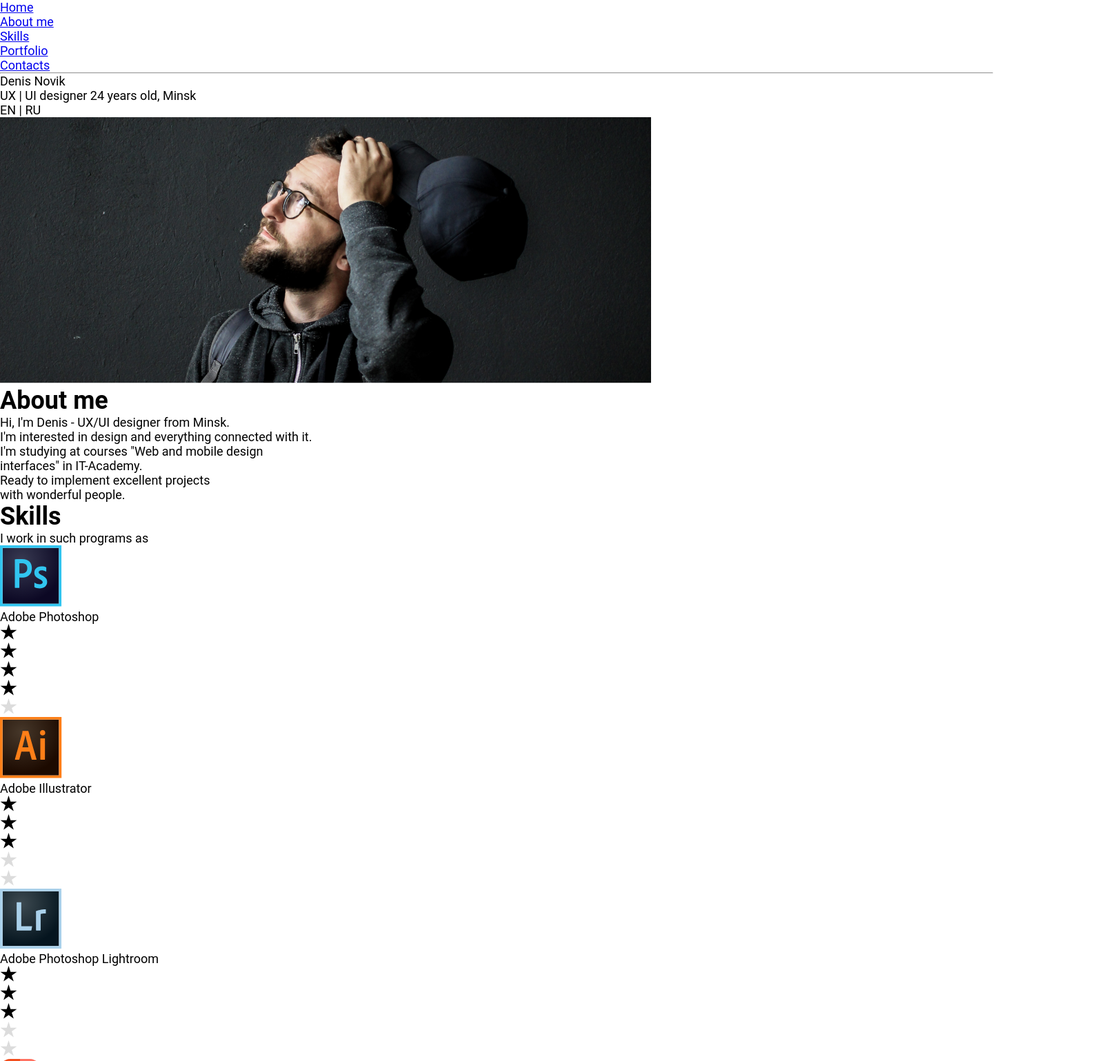
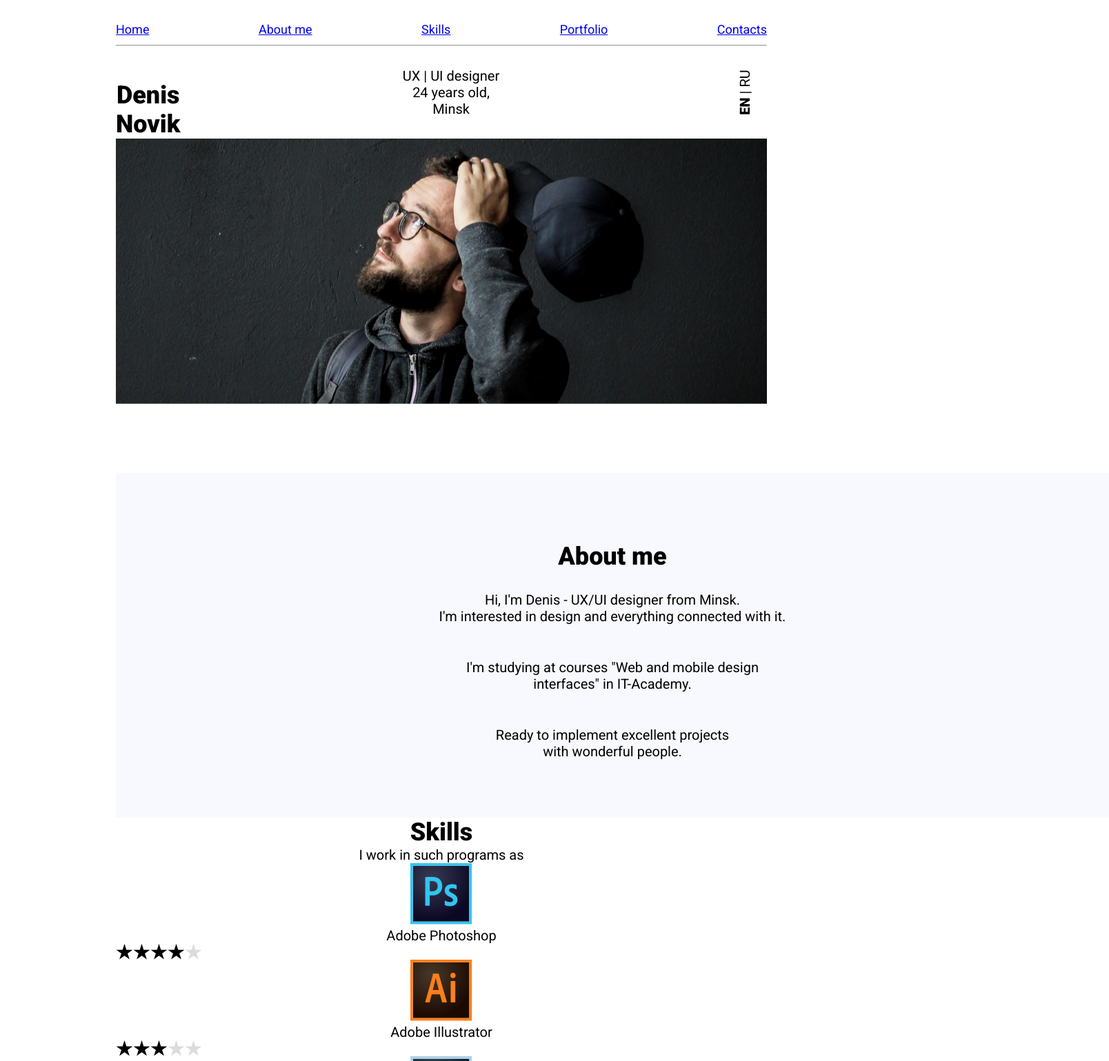
Before and after one commit to Nikita2448/sit, a plain HTML site: page less23/index.html in a window 1280 px wide. Shown: the top 1539 px of the page at 69% size, 1608 px wide, since content can reach past the window. Drawn offline with Linux system fonts and the light colour scheme.

Commit message:
Add files via upload

```diff
--- a/less23/css/style.css
+++ b/less23/css/style.css
@@ -1,16 +1,117 @@
-
+@import url('https://fonts.googleapis.com/css2?family=Roboto:wght@100;400;900&display=swap');
 *{
     padding: 0;
     margin: 0;
     box-sizing: border-box;
 }
 body{
-    width: 1440px;
-    height: 2400px;
+    width: 100%;
     font-size: 18px;
     font-family: 'Roboto', sans-serif;
+    text-align: center;
+
 }
-.container{
+
+h2 {
+    font-family: Roboto;
+    font-weight: 900;
+    font-size: 36px;
+    line-height: 42px;
+}
+.conteiner{
+    max-width: 944px;
+    width: 100%;
+    margin:0 auto;
+}
+nav {
+    width:100%;
+}
+
+.menu-inf{
+    display: flex;
+    justify-content: space-between;
+    width: 100%;
+    padding-top: 32px;
+    padding-bottom: 12px;
+    list-style: none;
+}
+hr{
     width: 944px;
-    height: 100%;
+    margin: auto auto;
 }
+.name{
+    width: 133px;
+    height: 112px;
+
+}
+.name p{
+    font-size: 48px;
+    font-weight: 900;
+    width: 145px;
+}
+.shor-about-me{
+    margin-top: 40px;
+    width: 163px;
+    height: 88px;
+}
+.shor-about-me p{
+    width: 163px;
+    height: 88px;
+}
+.language{
+    transform: rotate(-90deg);
+    font-size: 20px;
+}
+.language span{
+    font-weight: 900;
+}
+.home{
+    width:944px;
+    margin:0 auto;
+    display: flex;
+    justify-content: space-between;
+    align-items: center;
+}
+.home img{
+    width: 944px;
+    height: 385.27px;
+    margin-top: 90px;
+}
+.about-me{
+    height: 500px;
+    width: 1440px;
+    background-color: ghostwhite;
+    padding-top: 100px;
+    padding-bottom: 100px;
+    margin-top: 100px;
+}
+h1{
+    font-size: 36px;
+    font-weight: 900;
+    padding-top: 50px;
+}
+p{
+    font-size: 20px;
+}
+.about-me p:nth-child(3n){
+    margin-top: 50px;
+    margin-bottom: 50px;
+
+}
+.about-me h2{
+    margin-bottom: 30px;
+}
+.skills{
+    width:944px;
+    height:405px;
+}
+.stars{
+    display:flex;
+}
+
+.photo {
+    background: url(../img/desktop.png) center center no-repeat;
+    background-size: cover;
+    width: 944px;
+    height: 385px;
+}
--- a/less23/index.html
+++ b/less23/index.html
@@ -9,83 +9,86 @@
 </head>
 <body>
     <div class="conteiner">
-        <div class="menu-inf">
-            <ul>
+        <nav>
+            <ul class="menu-inf">
                 <li><a href="#">Home</a></li>
                 <li><a href="#">About me</a></li>
                 <li><a href="#">Skills</a></li>
                 <li><a href="#">Portfolio</a></li>
                 <li><a href="#">Contacts</a></li>
             </ul>
-        </div>
+        </nav>
         <hr>
         <div class="home">
-            <div class="name"><p>Denis Novik</p></div>
-            <div class="short-about-me"><p>UX | UI designer 24 years old, Minsk</p></div>
-            <div class="language"><p>EN | RU</p></div>
-            <img src="img/desktop.png" alt="image">
+            <h1>Denis<br>Novik</h1>
+            <p>UX | UI designer<br> 24 years old,<br> Minsk</p>
+            <p class="language"><span>EN </span>| RU</p>
+
         </div>
+        <div class="photo"></div>
+        <!-- <img src="img/desktop.png" alt="image"> -->
+
         <div class="about-me">
-            <h1>About me</h1>
+            <h2>About me</h2>
             <p>Hi, I'm Denis - UX/UI designer from Minsk. <br>
-                I'm interested in design and everything connected with it. <br>
+                I'm interested in design and everything connected with it. </p>
 
-                I'm studying at courses "Web and mobile design <br>
-                interfaces" in IT-Academy. <br>
+            <p>I'm studying at courses "Web and mobile design <br>
+                interfaces" in IT-Academy. </p>
 
-                Ready to implement excellent projects <br>
+            <p>Ready to implement excellent projects <br>
                 with wonderful people.</p>
         </div>
         <div class="Skills">
-            <h1>Skills</h1>
+            <h2>Skills</h2>
             <p>I work in such programs as</p>
             <div class="photoshop">
                 <img src="img/programlogo/PS.svg" alt="photoshop">
                 <p>Adobe Photoshop</p>
-                <div class="stars-photoshop">
-                    <div class="starsPs1"><img src="img/stars/Star 1.svg" alt="star"></div>
-                    <div class="starsPs2"><img src="img/stars/Star 1.svg" alt="star"></div>
-                    <div class="starsPs3"><img src="img/stars/Star 1.svg" alt="star"></div>
-                    <div class="starsPs4"><img src="img/stars/Star 1.svg" alt="star"></div>
-                    <div class="starsPs5"><img src="img/stars/Star 6.svg" alt="notstar"></div>
+                <div class="stars">
+                    <img class="star" src="img/stars/Star 1.svg" alt="star">
+                    <img class="star" src="img/stars/Star 1.svg" alt="star">
+                    <img class="star" src="img/stars/Star 1.svg" alt="star">
+                    <img class="star" src="img/stars/Star 1.svg" alt="star">
+                    <img class="star" src="img/stars/Star 6.svg" alt="star">
                 </div>
             </div>
             <div class="illustrator">
                 <img src="img/programlogo/AI.svg" alt="illustrator">
                 <p>Adobe Illustrator</p>
-                <div class="stars-illustrator">
-                    <div class="starsAi1"><img src="img/stars/Star 1.svg" alt="star"></div>
-                    <div class="starsAi2"><img src="img/stars/Star 1.svg" alt="star"></div>
-                    <div class="starsAi3"><img src="img/stars/Star 1.svg" alt="star"></div>
-                    <div class="starsAi4"><img src="img/stars/Star 6.svg" alt="notstar"></div>
-                    <div class="starsAi5"><img src="img/stars/Star 6.svg" alt="notstar"></div>
+                <div class="stars">
+                    <img class="star" src="img/stars/Star 1.svg" alt="star">
+                    <img class="star" src="img/stars/Star 1.svg" alt="star">
+                    <img class="star" src="img/stars/Star 1.svg" alt="star">
+                    <img class="star" src="img/stars/Star 6.svg" alt="star">
+                    <img class="star" src="img/stars/Star 6.svg" alt="star">
                 </div>
             </div>
             <div class="photoshoplightroom">
                 <img src="img/programlogo/LR.svg" alt="PhotoshopLightroom">
                 <p>Adobe Photoshop Lightroom</p>
-                <div class="stars-photoshoplightroom">
-                    <div class="starsLr1"><img src="img/stars/Star 1.svg" alt="star"></div>
-                    <div class="starsLr2"><img src="img/stars/Star 1.svg" alt="star"></div>
-                    <div class="starsLr3"><img src="img/stars/Star 1.svg" alt="star"></div>
-                    <div class="starsLr4"><img src="img/stars/Star 6.svg" alt="notstar"></div>
-                    <div class="starsLr5"><img src="img/stars/Star 6.svg" alt="notstar"></div>
+                <div class="stars">
+                    <img class="star" src="img/stars/Star 1.svg" alt="star">
+                    <img class="star" src="img/stars/Star 1.svg" alt="star">
+                    <img class="star" src="img/stars/Star 1.svg" alt="star">
+                    <img class="star" src="img/stars/Star 6.svg" alt="star">
+                    <img class="star" src="img/stars/Star 6.svg" alt="star">
                 </div>
             </div>
             <div class="figma">
                 <img src="img/programlogo/figma.svg" alt="figma">
                 <p>Figma</p>
-                <div class="stars-figma">
-                    <div class="starf1"><img src="img/stars/Star 1.svg" alt="star"></div>
-                    <div class="starf2"><img src="img/stars/Star 1.svg" alt="star"></div>
-                    <div class="starf3"><img src="img/stars/Star 1.svg" alt="star"></div>
-                    <div class="starf4"><img src="img/stars/Star 1.svg" alt="star"></div>
-                    <div class="starf5"><img src="img/stars/Star 1.svg" alt="star"></div>
+                <div class="stars">
+                    <img class="star" src="img/stars/Star 1.svg" alt="star">
+                    <img class="star" src="img/stars/Star 1.svg" alt="star">
+                    <img class="star" src="img/stars/Star 1.svg" alt="star">
+                    <img class="star" src="img/stars/Star 1.svg" alt="star">
+                    <img class="star" src="img/stars/Star 1.svg" alt="star">
                 </div>
             </div>
         </div>
         <div class="contacts">
-            <h1>Contacts</h1>
+            <h2>Contacts</h2>
             <p>Want to know more or just chat?<br>
                 You are welcome!</p>
             <div class="massage-button">
```
